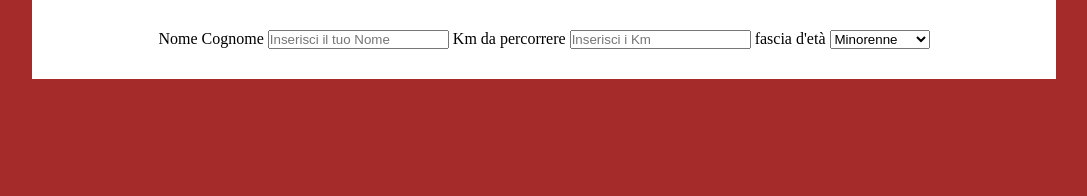
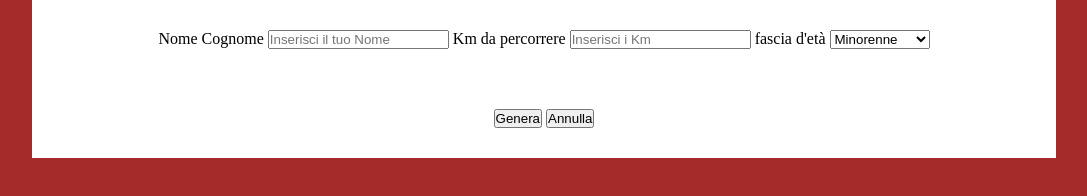
Before and after one commit to IlarioCocco/js-biglietto-treno-form, a plain HTML site: page index.html in a window 1280 px wide. Shown: the whole page, without its empty margins (96-1183 px from the left). Drawn offline with Linux system fonts and the light colour scheme.

Commit message:
commit html + css 3

```diff
--- a/css/style.css
+++ b/css/style.css
@@ -14,7 +14,7 @@ body {
     margin: auto;
 }
 
-.type-biglietto {
+.type-biglietto, .type-biglietto-bottoni {
     background-color: white;
     padding: 30px;
     text-align: center;
--- a/index.html
+++ b/index.html
@@ -25,6 +25,10 @@
                     <option value="over">Over 65</option>
                 </select>
         </div>
+        <div class="type-biglietto-bottoni">
+            <button id="genera">Genera</button>
+            <button id="annulla">Annulla</button>
+        </div>
 
     </div>
 
```
